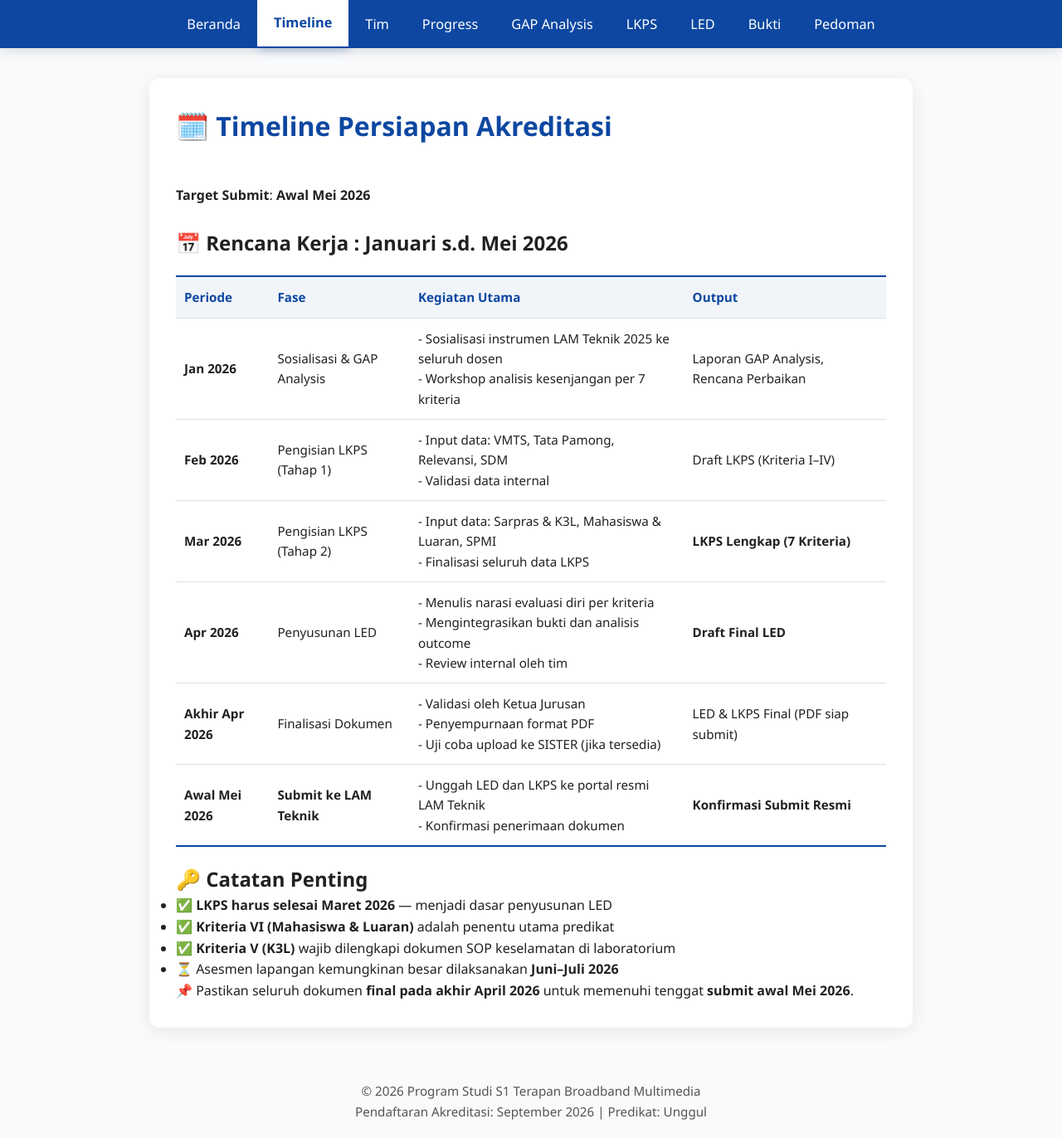
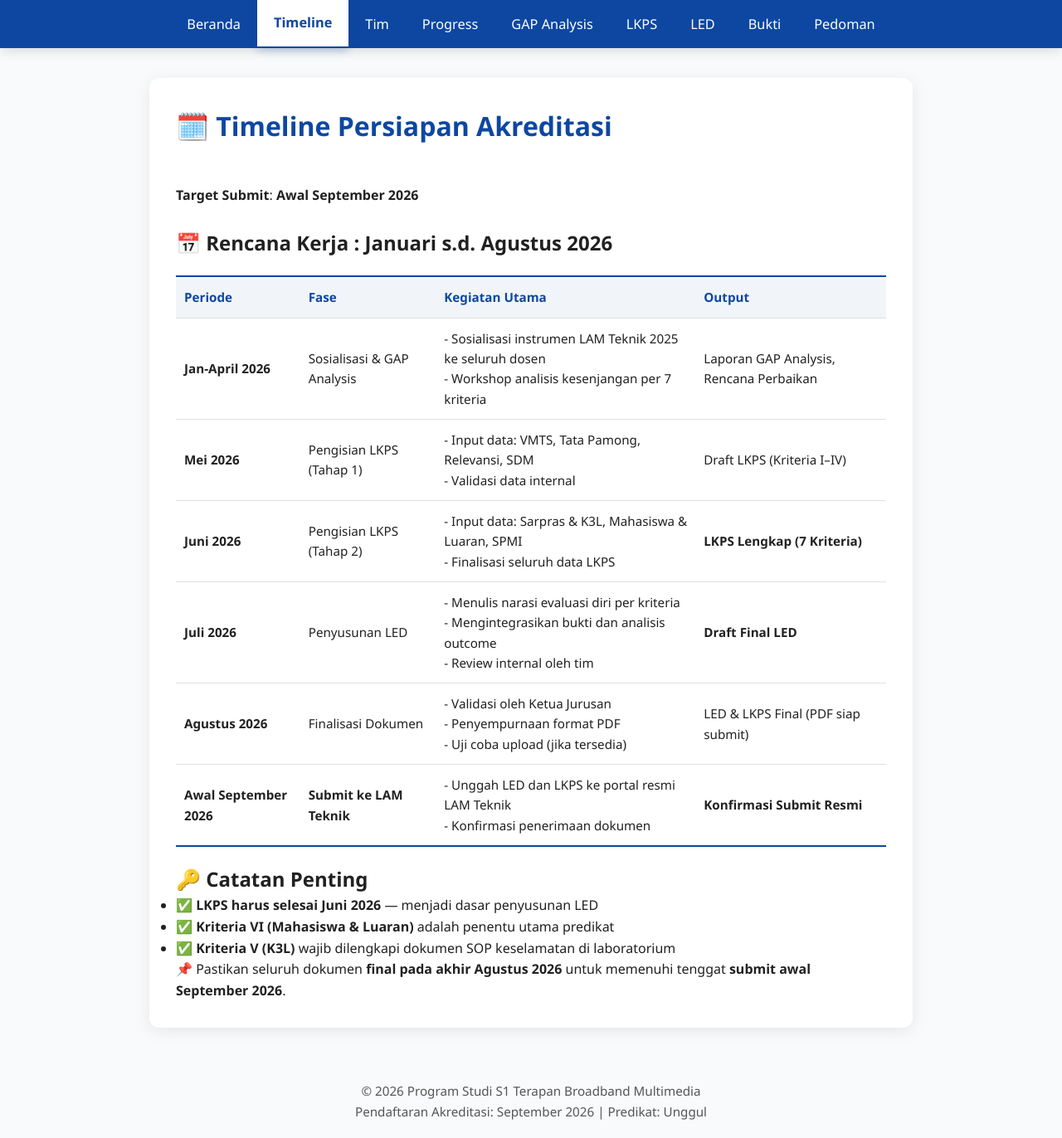
Before and after one commit to portal-psbm/aksibm-26, a Jekyll site: the page built from timeline.md, in a window 1280 px wide and 1372 px high. Shown: the whole window at 83% size. Built offline with Jekyll 4.4.1, drawn with Linux system fonts in a browser that asks for light colours.

Commit message:
Perbarui timeline

```diff
--- a/timeline.md
+++ b/timeline.md
@@ -7,9 +7,9 @@ permalink: /timeline/
 # 🗓️ Timeline Persiapan Akreditasi
 <br>
 
-**Target Submit**: **Awal Mei 2026** <br><br>
+**Target Submit**: **Awal September 2026** <br><br>
 
-## 📅 Rencana Kerja : Januari s.d. Mei 2026
+## 📅 Rencana Kerja : Januari s.d. Agustus 2026
 
 <style>
   .timeline-table {
@@ -53,37 +53,37 @@ permalink: /timeline/
   </thead>
   <tbody>
     <tr>
-      <td><strong>Jan 2026</strong></td>
+      <td><strong>Jan-April 2026</strong></td>
       <td>Sosialisasi & GAP Analysis</td>
       <td>- Sosialisasi instrumen LAM Teknik 2025 ke seluruh dosen<br>- Workshop analisis kesenjangan per 7 kriteria</td>
       <td>Laporan GAP Analysis, Rencana Perbaikan</td>
     </tr>
     <tr>
-      <td><strong>Feb 2026</strong></td>
+      <td><strong>Mei 2026</strong></td>
       <td>Pengisian LKPS (Tahap 1)</td>
       <td>- Input data: VMTS, Tata Pamong, Relevansi, SDM<br>- Validasi data internal</td>
       <td>Draft LKPS (Kriteria I–IV)</td>
     </tr>
     <tr>
-      <td><strong>Mar 2026</strong></td>
+      <td><strong>Juni 2026</strong></td>
       <td>Pengisian LKPS (Tahap 2)</td>
       <td>- Input data: Sarpras & K3L, Mahasiswa & Luaran, SPMI<br>- Finalisasi seluruh data LKPS</td>
       <td><strong>LKPS Lengkap (7 Kriteria)</strong></td>
     </tr>
     <tr>
-      <td><strong>Apr 2026</strong></td>
+      <td><strong>Juli 2026</strong></td>
       <td>Penyusunan LED</td>
       <td>- Menulis narasi evaluasi diri per kriteria<br>- Mengintegrasikan bukti dan analisis outcome<br>- Review internal oleh tim</td>
       <td><strong>Draft Final LED</strong></td>
     </tr>
     <tr>
-      <td><strong>Akhir Apr 2026</strong></td>
+      <td><strong>Agustus 2026</strong></td>
       <td>Finalisasi Dokumen</td>
-      <td>- Validasi oleh Ketua Jurusan<br>- Penyempurnaan format PDF<br>- Uji coba upload ke SISTER (jika tersedia)</td>
+      <td>- Validasi oleh Ketua Jurusan<br>- Penyempurnaan format PDF<br>- Uji coba upload (jika tersedia)</td>
       <td>LED & LKPS Final (PDF siap submit)</td>
     </tr>
     <tr>
-      <td><strong>Awal Mei 2026</strong></td>
+      <td><strong>Awal September 2026</strong></td>
       <td><strong>Submit ke LAM Teknik</strong></td>
       <td>- Unggah LED dan LKPS ke portal resmi LAM Teknik<br>- Konfirmasi penerimaan dokumen</td>
       <td><strong>Konfirmasi Submit Resmi</strong></td>
@@ -92,9 +92,8 @@ permalink: /timeline/
 </table>
 
 ## 🔑 Catatan Penting
-- ✅ **LKPS harus selesai Maret 2026** — menjadi dasar penyusunan LED
+- ✅ **LKPS harus selesai Juni 2026** — menjadi dasar penyusunan LED
 - ✅ **Kriteria VI (Mahasiswa & Luaran)** adalah penentu utama predikat
 - ✅ **Kriteria V (K3L)** wajib dilengkapi dokumen SOP keselamatan di laboratorium
-- ⏳ Asesmen lapangan kemungkinan besar dilaksanakan **Juni–Juli 2026**
 
-> 📌 Pastikan seluruh dokumen **final pada akhir April 2026** untuk memenuhi tenggat **submit awal Mei 2026**.
+> 📌 Pastikan seluruh dokumen **final pada akhir Agustus 2026** untuk memenuhi tenggat **submit awal September 2026**.
```
